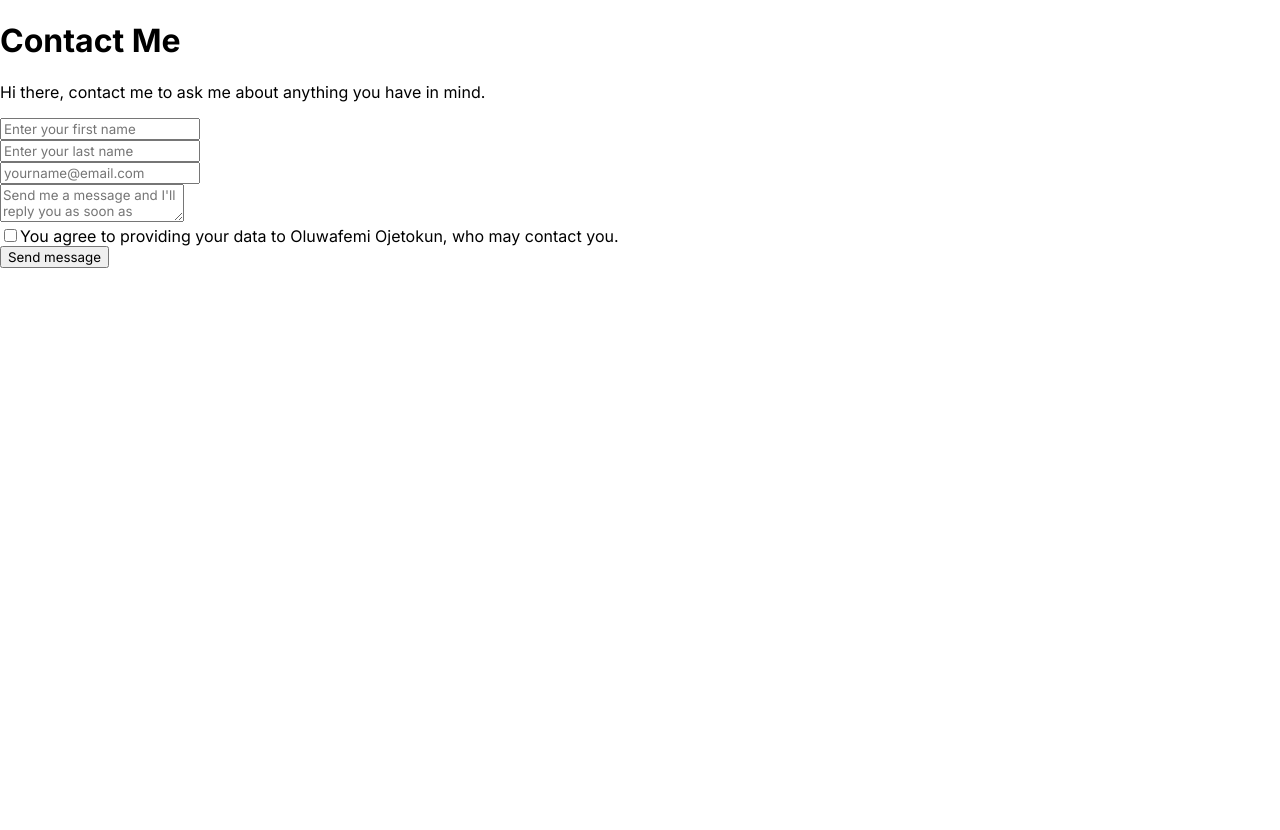
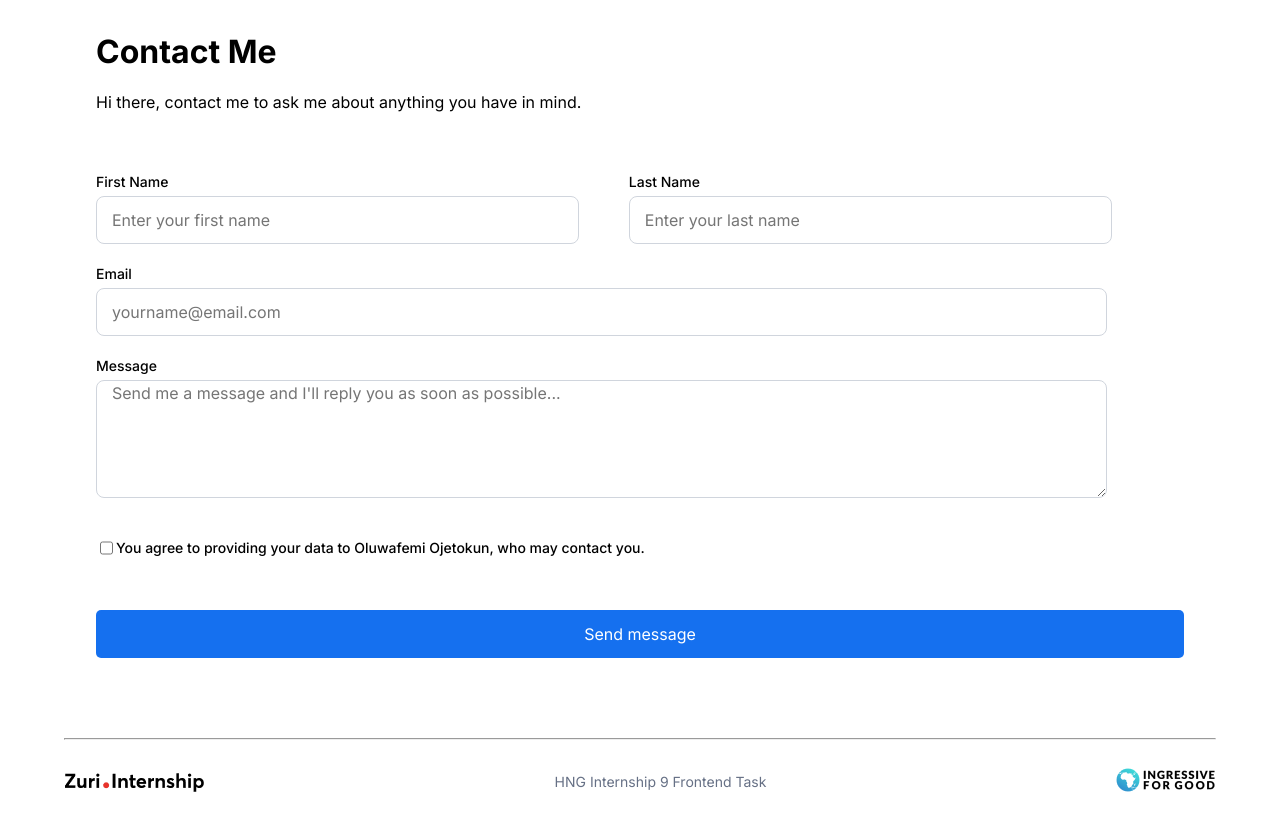
Before and after one commit to FemiOje/linktree-clone, a React (Create React App) app: page /contact in a window 1280 px wide. Shown: the top 830 px of the page. Before the commit the page ends 800 px from the top, so only its background shows below. Built offline with nearby package versions, Linux system fonts and the light colour scheme.

Commit message:
style: contact page

```diff
--- a/src/App.css
+++ b/src/App.css
@@ -5,20 +5,20 @@
   margin-bottom: 2rem;
 }
 
-.profile > div{
+.profile>div {
   margin: 0 auto;
   width: fit-content;
 }
 
-.profile > div:hover .profile-image {
+.profile>div:hover .profile-image {
   filter: brightness(40%);
 }
 
-.profile > div:hover .profile-overlay {
+.profile>div:hover .profile-overlay {
   opacity: 1;
 }
 
-.profile-image{
+.profile-image {
   opacity: 1;
   display: block;
   margin: auto;
@@ -40,17 +40,17 @@
   text-align: center;
 }
 
-.profile > a {
+.profile>a {
   color: black;
   text-align: center;
   text-decoration: none;
 }
 
-#slack{
+#slack {
   display: none;
 }
 
-.share-button{
+.share-button {
   display: flex;
   position: absolute;
   top: 0;
@@ -64,20 +64,20 @@
   transition: 200ms;
 }
 
-.share-button:hover{
+.share-button:hover {
   filter: drop-shadow(1px 1px 2px #666);
 }
 
-.menu-button{
+.menu-button {
   display: none;
 }
 
 @media screen and (max-width: 768px) {
-  .share-button{
+  .share-button {
     display: none;
   }
 
-  .menu-button{
+  .menu-button {
     position: absolute;
     top: 0;
     right: 0;
@@ -90,7 +90,8 @@
     cursor: pointer;
     transition: 200ms;
   }
-  .menu-button:hover{
+
+  .menu-button:hover {
     filter: drop-shadow(1px 1px 2px #666);
   }
 }
@@ -101,7 +102,7 @@
   padding: auto;
 }
 
-.links > a > button {
+.links>a>button {
   width: 100%;
   background-color: #D0D5DD;
   padding: 1rem;
@@ -112,7 +113,7 @@
   cursor: pointer;
 }
 
-.links > a > button:hover {
+.links>a>button:hover {
   background-color: #98A2B3;
 }
 
@@ -123,7 +124,7 @@
   text-align: center;
 }
 
-.logos > * {
+.logos>* {
   padding: 1rem;
 }
 
@@ -135,9 +136,9 @@ footer {
   padding: auto;
 }
 
-.error-page-footer{
-    position: absolute;
-    bottom: 0;
+.error-page-footer {
+  position: absolute;
+  bottom: 0;
 }
 
 .footer-logos {
@@ -171,40 +172,41 @@ footer {
 
 
 /* ERROR PAGE */
-#error-page{
+#error-page {
   margin: 6rem 4rem;
 }
 
-.error-404{
+.error-404 {
   color: #5925DC;
 }
 
-@media screen and (max-width: 768px){
-  .error-page-buttons{
+@media screen and (max-width: 768px) {
+  .error-page-buttons {
     text-align: center;
     display: flex;
     flex-direction: column-reverse;
   }
 
-  .error-page-buttons > *{
+  .error-page-buttons>* {
     width: 90%;
     margin-bottom: 0.5rem;
   }
 }
 
 
-.go-back, .take-me-home{
+.go-back,
+.take-me-home {
   border-radius: 8px;
   padding: 1rem;
   margin-right: 1rem;
   text-decoration: none;
 }
 
-.go-back-arrow{
+.go-back-arrow {
   vertical-align: middle;
 }
 
-.go-back{
+.go-back {
   font-size: 14px;
   font-style: normal;
   font-weight: 600;
@@ -214,11 +216,11 @@ footer {
   transition: all 300ms ease;
 }
 
-.go-back:hover{
+.go-back:hover {
   background-color: #cecbcb;
 }
 
-.take-me-home{
+.take-me-home {
   border: none;
   font-size: 14px;
   font-style: normal;
@@ -228,6 +230,75 @@ footer {
   transition: all 300ms ease;
 }
 
-.take-me-home:hover{
+.take-me-home:hover {
   background-color: #461cb8;
 }
+
+
+
+/* CONTACT PAGE */
+#contact-page {
+  margin: 2rem auto;
+  padding-left: 6rem;
+  padding-right: 6rem;
+}
+
+@media screen and (max-width: 768px) {
+  #contact-page{
+    width: 90vw;
+    margin: 0 auto;
+    padding-left: 0.1rem;
+    padding-right: 0.1rem;
+  }
+}
+
+.names-grid {
+  display: grid;
+  grid-template-columns: 2fr 2fr;
+  grid-column-gap: 2rem;
+  width: 95%;
+}
+
+@media screen and (max-width: 768px) {
+  .names-grid {
+    display: flex;
+    flex-direction: column;
+  }
+}
+
+#first_name, #last_name,
+#email, #message,
+textarea {
+  border: 1px solid #D0D5DD;
+  border-radius: 8px;
+  height: 44px;
+  margin-bottom: 1rem;
+  width: 90%;
+  font-size: medium;
+  padding-inline: 15px;
+  vertical-align: middle;
+}
+
+textarea{
+  min-height: 7rem;
+}
+
+label{
+  display: flex;
+  font-weight: 500;
+  font-size: 14px;
+  line-height: 20px;
+  padding-top: 0.25rem;
+  padding-bottom: 0.25rem;
+}
+
+.send-message {
+  background-color: #1570EF;
+  color: #ffffff;
+  border: none;
+  border-radius: 5px;
+  height: 3rem;
+  width: 100%;
+  margin: 3rem auto;
+  font-size: 16px;
+}
--- a/src/routes/Contact.jsx
+++ b/src/routes/Contact.jsx
@@ -1,4 +1,6 @@
 import React, { useState } from "react";
+import "../App.css";
+import Footer from "../components/Footer";
 
 const Contact = () => {
     const [contactForm, setContactForm] = useState(
@@ -26,35 +28,41 @@ const Contact = () => {
     }
 
     return (
+        <>
             <main id="contact-page">
                 <h1>Contact Me</h1>
-
                 <p>Hi there, contact me to ask me about anything you have in mind.</p>
+                <br />
+                <br />
 
                 <form id="contact-form" onSubmit={handleSubmit}>
-                <label htmlFor="firstName"></label>
+                    <div className="names-grid">
+                        <div className="first-name">
+                            <label htmlFor="first_name">First Name</label>
                             <input
                                 type="text"
                                 name="firstName"
-                    id="firstNname"
+                                id="first_name"
                                 placeholder="Enter your first name"
                                 value={contactForm.firstName}
                                 onChange={handleChange}
                             />
-                <br/>
+                        </div>
 
-                <label htmlFor="lastName"></label>
+                        <div className="last-name">
+                            <label htmlFor="last_name">Last Name</label>
                             <input
                                 type="text"
                                 name="lastName"
-                    id="lastNname"
+                                id="last_name"
                                 placeholder="Enter your last name"
                                 value={contactForm.lastName}
                                 onChange={handleChange}
                             />
-                <br/>
+                        </div>
+                    </div>
 
-                <label htmlFor="email"></label>
+                    <label htmlFor="email">Email</label>
                     <input
                         type="email"
                         name="email"
@@ -63,9 +71,9 @@ const Contact = () => {
                         value={contactForm.email}
                         onChange={handleChange}
                     />
-                <br/>
+                    <br />
 
-                <label htmlFor="message"></label>
+                    <label htmlFor="message">Message</label>
                     <textarea
                         name="message"
                         id="message"
@@ -73,8 +81,10 @@ const Contact = () => {
                         value={contactForm.message}
                         onChange={handleChange}
                     />
-                <br/>
+                    <br />
+                    <br />
 
+                    <label htmlFor="isProvidingData">
                         <input
                             type="checkbox"
                             name="isProvidingData"
@@ -82,23 +92,26 @@ const Contact = () => {
                             checked={contactForm.isProvidingData}
                             onChange={handleChange}
                         />
-                <label htmlFor="isProvidingData">
+                        <span>
                             You agree to providing your data to Oluwafemi Ojetokun, who may contact you.
+                        </span>
                     </label>
-                <br/>
 
-                <button type="submit" className="submit-button">Send message</button>
+                    <button
+                    type="submit"
+                    id="btn__submit"
+                    className="send-message"
+                    >
+                        Send message
+                    </button>
 
                 </form>
 
 
+            </main>
 
-
-
-
-
-
-        </main>
+            <Footer />
+        </>
     )
 }
 
```
Lines whose indentation alone changed are shown as unchanged.
